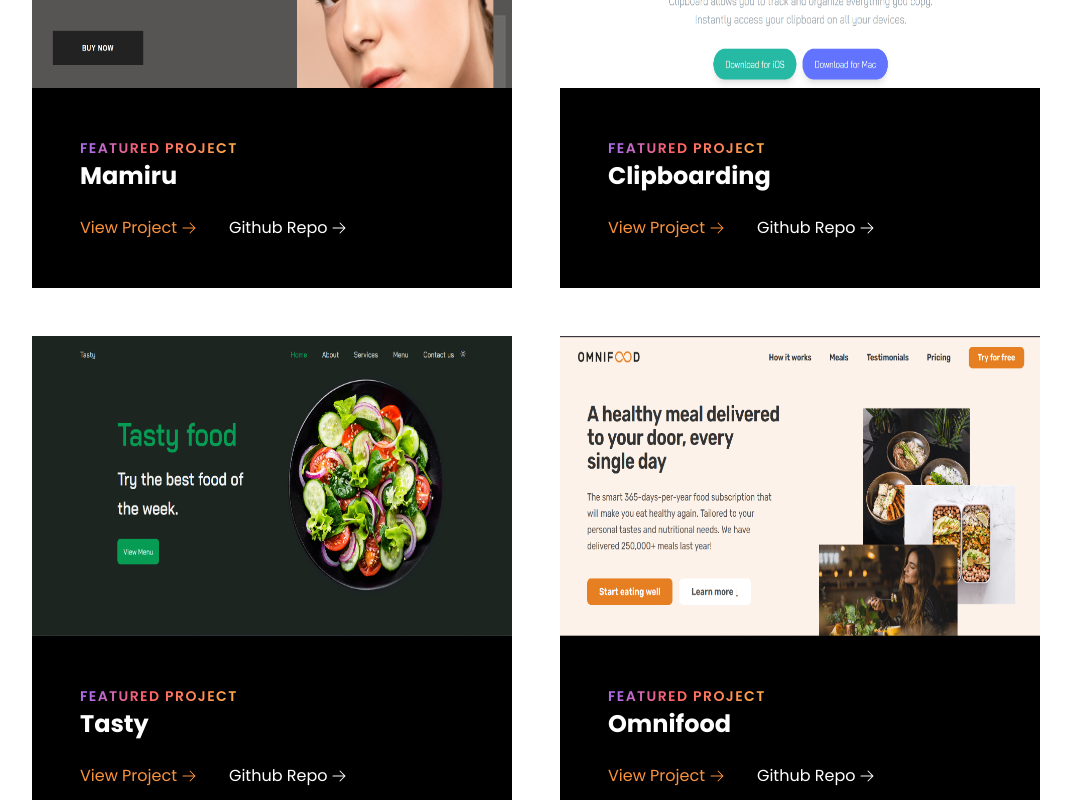
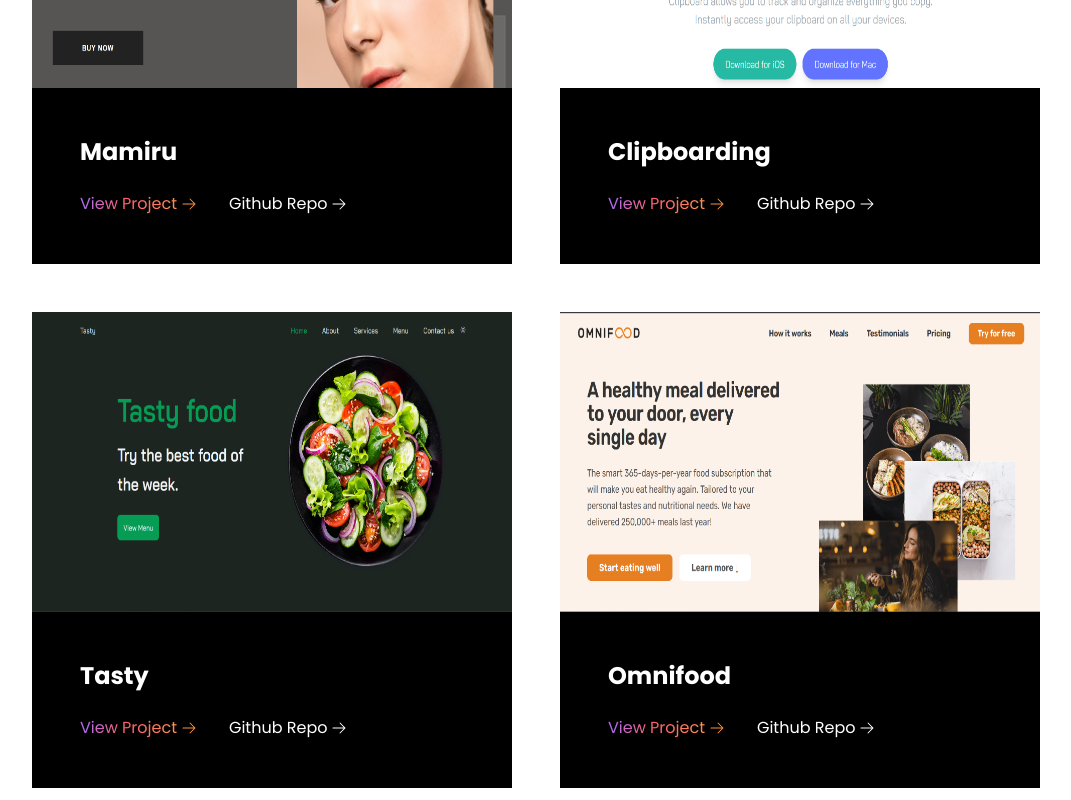
Before and after one commit to AmineElkhalidy/Portfolio, a React (Vite) app: page / in a window 1280 px wide. Shown: the part 1760-2560 px from the top of the page, without its empty margins (104-1175 px from the left). Built offline with nearby package versions, Linux system fonts and the light colour scheme; a web font is replaced by a local one.

Commit message:
Content improved

```diff
--- a/src/sections/Projects.jsx
+++ b/src/sections/Projects.jsx
@@ -87,9 +87,9 @@ const Projects = () => {
 
                   {/* Project description */}
                   <div className="bg-black-900 p-5 absolute top-[70%] -right-5 sm:p-8 sm:-right-16 sm:top-[72%] lg:relative lg:left-0 lg:p-12">
-                    <span className="gradient-text text-sm uppercase tracking-widest font-semibold">
+                    {/* <span className="gradient-text text-sm uppercase tracking-widest font-semibold">
                       Featured Project
-                    </span>
+                    </span> */}
                     <h2 className="text-white text-xl font-bold mb-4 lg:text-2xl lg:mb-6 2xl:text-3xl">
                       {project.name}
                     </h2>
@@ -102,10 +102,10 @@ const Projects = () => {
                       <a
                         href={project.hrefLink}
                         target="_blank"
-                        className="group inline-flex items-center gap-1 cursor-pointer text-orange-400"
+                        className="gradient-text group inline-flex items-center gap-1 cursor-pointer text-white"
                       >
                         View Project{" "}
-                        <ArrowRightIcon className="w-4 h-4 duration-300 group-hover:translate-x-2" />
+                        <ArrowRightIcon className="w-4 h-4 duration-300 group-hover:translate-x-2 text-orange-400" />
                       </a>
                       <a
                         href={project.githubLink}
```
